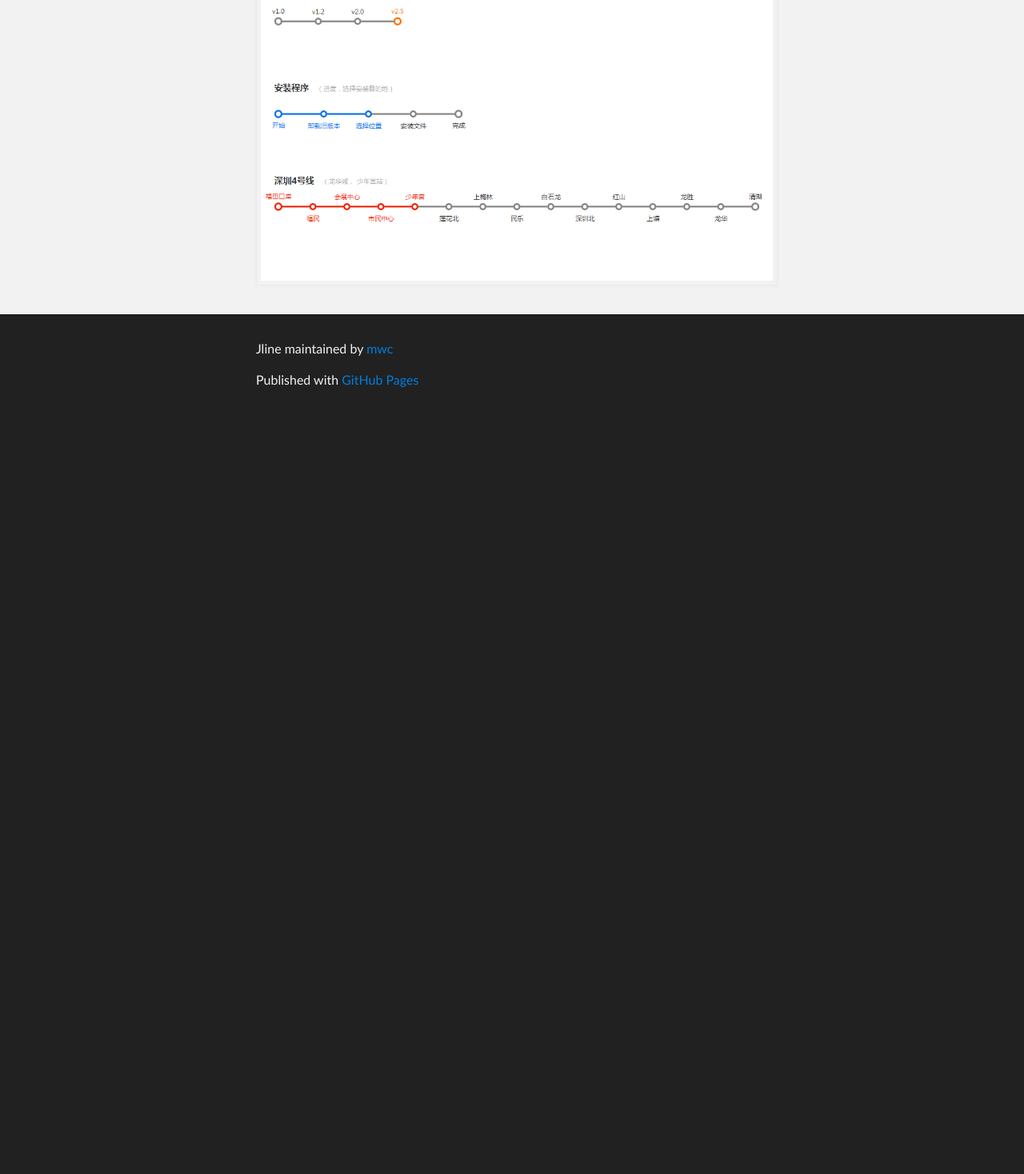
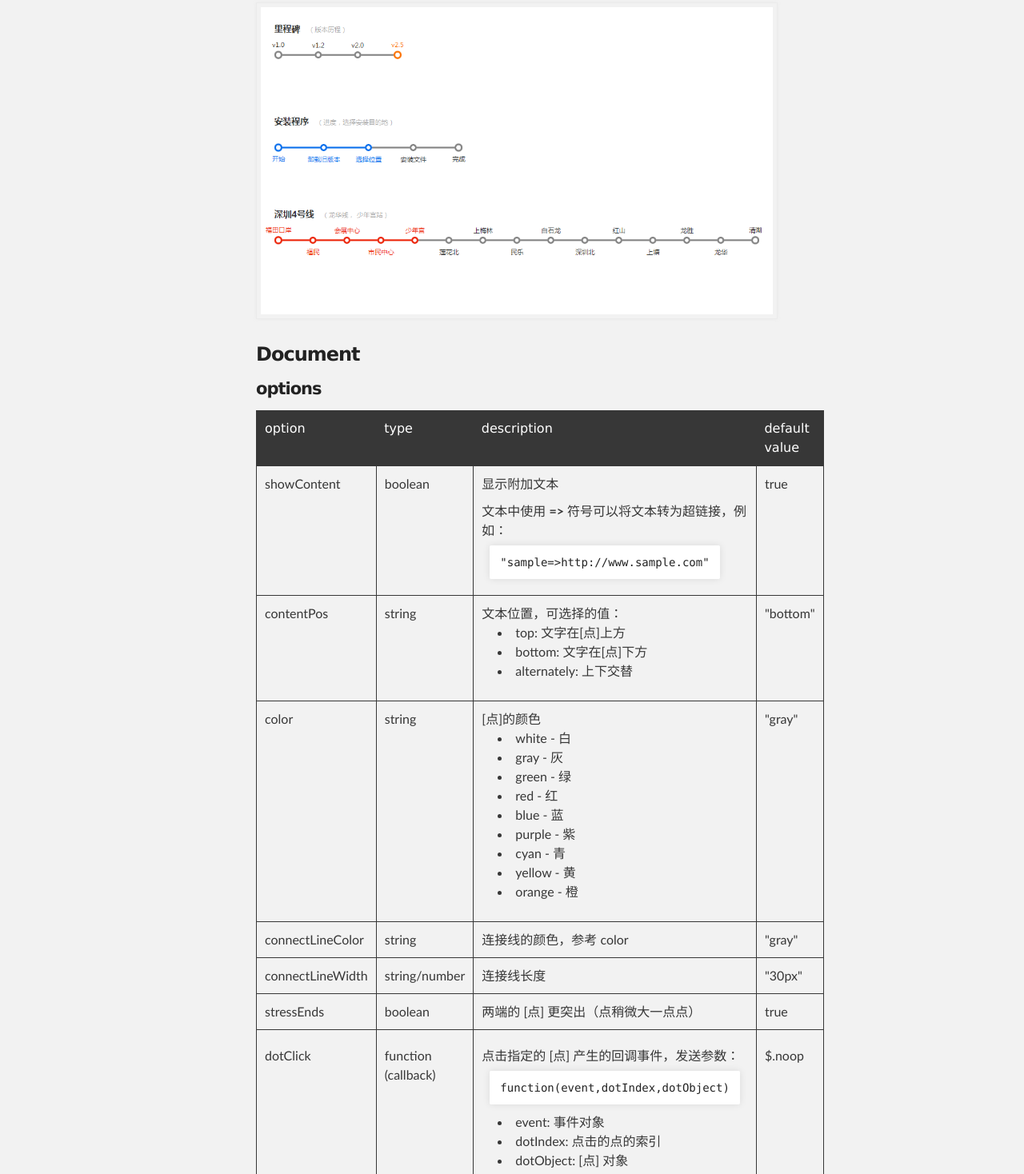
Before and after one commit to ashora/jLine, a plain HTML site: page index.html in a window 1280 px wide. Shown: the part 1332-2800 px from the top of the page at 80% size. Before the commit the page ends 1854 px from the top, so only its background shows below. Drawn offline with Linux system fonts and the light colour scheme.

Commit message:
edit page content
Signed-off-by: maowc <mwc@foxmail.com>

```diff
--- a/index.html
+++ b/index.html
@@ -49,6 +49,8 @@
 <pre><code>
 &lt;script type="text/javascript">
 
+    // $("selector").jLine( options, [data] );
+
     $( function ()
     {
         var data_1 = ["v1.0", "v1.2", "v2.0", "v2.5"];
@@ -68,6 +70,97 @@
 </code></pre>
 <h5>4、示例结果：</h5>
 <img src="images/show.png" alt="" />
+
+    <h3>Document</h3>
+    <h4>options</h4>
+
+    <table>
+        <thead>
+            <tr><th>option</th><th>type</th><th>description</th><th>default value</th></tr>
+        </thead>
+        <tbody>
+            <tr>
+                <td>showContent</td>
+                <td>boolean</td>
+                <td>
+                    显示附加文本
+                    <p>文本中使用 <strong>=></strong> 符号可以将文本转为超链接，例如： </p>
+                    <code class="gap">"sample=>http://www.sample.com"</code>
+                    <div style="margin-top: 20px;"></div>
+                </td>
+                <td>true</td>
+            </tr>
+            <tr>
+                <td>contentPos</td>
+                <td>string</td>
+                <td>
+                    文本位置，可选择的值：
+                    <ul>
+                        <li>top: 文字在[点]上方</li>
+                        <li>bottom: 文字在[点]下方</li>
+                        <li>alternately: 上下交替</li>
+                    </ul>
+                </td>
+                <td>"bottom"</td>
+            </tr>
+            <tr>
+                <td>color</td>
+                <td>string</td>
+                <td>[点]的颜色
+                    <ul>
+                        <li>white  -  白</li>
+                        <li>gray    -   灰</li>
+                        <li>green   -   绿</li>
+                        <li>red     -   红</li>
+                        <li>blue    -   蓝</li>
+                        <li>purple  -   紫</li>
+                        <li>cyan    -   青</li>
+                        <li>yellow  -   黄</li>
+                        <li>orange  -   橙</li>
+                    </ul>
+                </td>
+                <td>"gray"</td>
+            </tr>
+            <tr>
+                <td>connectLineColor</td>
+                <td>string</td>
+                <td>连接线的颜色，参考 color </td>
+                <td>"gray"</td>
+            </tr>
+            <tr>
+                <td>connectLineWidth</td>
+                <td>string/number</td>
+                <td>连接线长度</td>
+                <td>"30px"</td>
+            </tr>
+            <tr>
+                <td>stressEnds</td>
+                <td>boolean</td>
+                <td>两端的 [点] 更突出（点稍微大一点点）</td>
+                <td>true</td>
+            </tr>
+            <tr>
+                <td>dotClick</td>
+                <td>function (callback)</td>
+                <td>
+                    <p>点击指定的 [点] 产生的回调事件，发送参数：</p>
+                    <code class="gap">function(event,dotIndex,dotObject)</code>
+                    <ul style="margin-top: 20px;">
+                        <li>event: 事件对象</li>
+                        <li>dotIndex: 点击的点的索引</li>
+                        <li>dotObject: [点] 对象</li>
+                    </ul>
+                </td>
+                <td>$.noop</td>
+            </tr>
+        </tbody>
+    </table>
+
+    <h4>data</h4>
+    <p>必须是数组</p>
+    <p>参考 option -> showContent 参数，例如：</p>
+    <code class="gap">[ "title1=>url", "title2", ... ]</code>
+    <div style="margin-top: 20px;"></div>
       </section>
     </div>
 
@@ -79,7 +172,5 @@
       </footer>
     </div>
 
-
-
   </body>
 </html>
--- a/stylesheets/stylesheet.css
+++ b/stylesheets/stylesheet.css
@@ -374,7 +374,7 @@ Full-Width Styles
   background: #212121;
 }
 
-
+.gap { margin: 10px; padding: 13px; }
 
 /*******************************************************************************
 Small Device Styles
```
